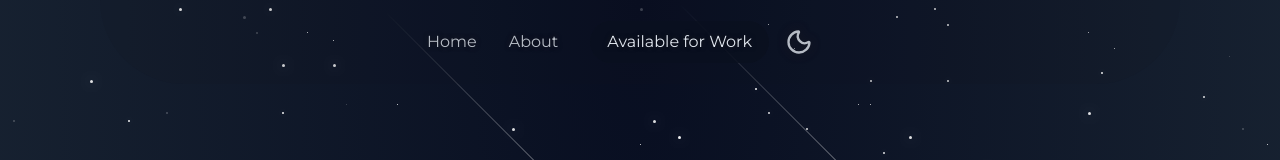
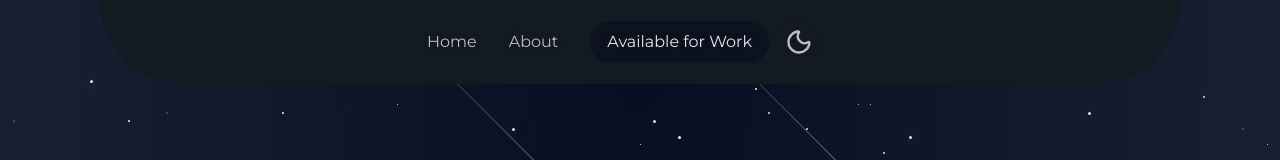
Before and after one commit to jennagmclaughlin/2025-portfolio, a React (Vite) app: page / in a window 1280 px wide. Shown: the top 160 px of the page. Built offline with nearby package versions, Linux system fonts and the light colour scheme.

Commit message:
fixed mobile issue

```diff
--- a/src/components/Nav/NavButton.jsx
+++ b/src/components/Nav/NavButton.jsx
@@ -51,7 +51,7 @@
       rotate: "0deg",
       top: "35%",
       transition: {
-        delay: 0.25,
+        delay: 0.1,
       },
     },
   },
@@ -62,7 +62,7 @@
     closed: {
       rotate: "0deg",
       transition: {
-        delay: 0.25,
+        delay: 0.1,
       },
     },
   },
@@ -79,7 +79,7 @@
       left: "calc(50% + 8px)",
       opacity: 1,
       transition: {
-        delay: 0.25,
+        delay: 0.1,
       },
     },
   },
--- a/src/components/Nav/Navbar.jsx
+++ b/src/components/Nav/Navbar.jsx
@@ -22,7 +22,7 @@
       className={`left-0 right-0 md:container px-3 md:rounded-b-full fixed w-full m-auto z-[999] transition-all duration-300 ${
         isScrolled
           ? "py-2 md:py-3 bg-background-color md:bg-background-color/55 backdrop-blur-md shadow-xs"
-          : "md:py-5"
+          : "bg-background-color md:py-5 md:background-transparent"
       }`}
     >
       <div className="flex items-center justify-between md:justify-center md:space-x-8">
```
